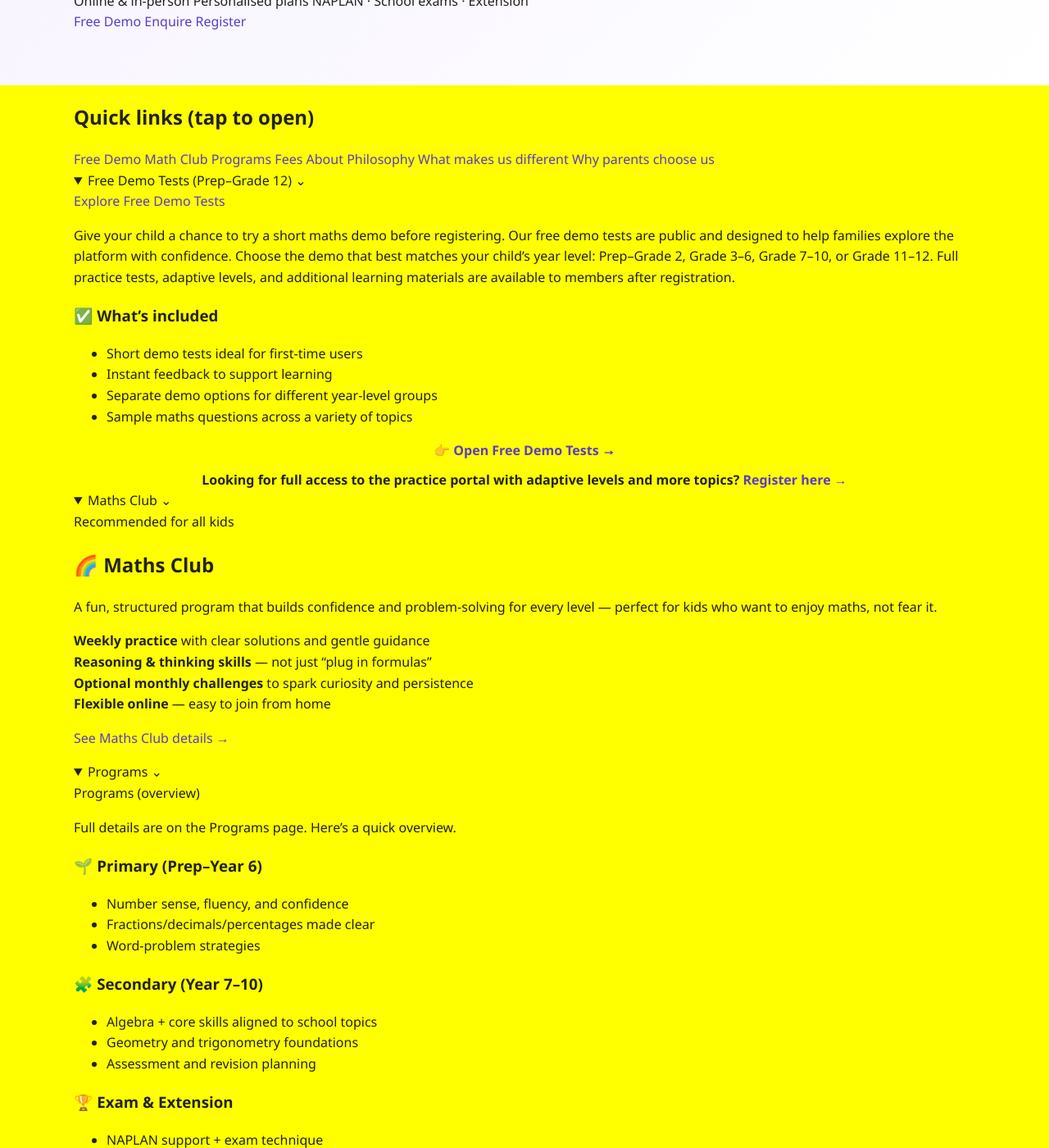
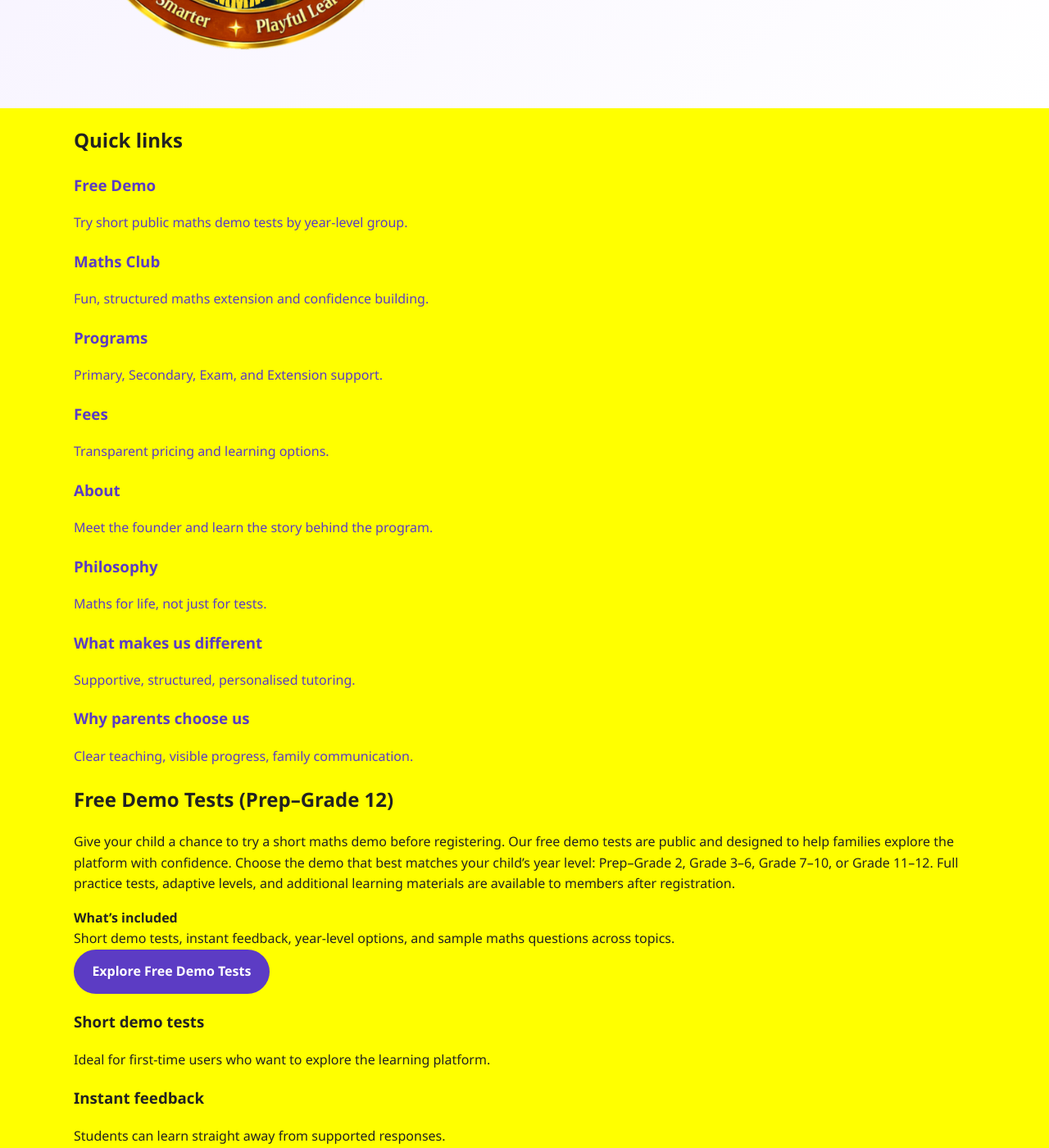
Before and after one commit to 3aMAuVn/3aM, a Jekyll site: the page built from index.html, in a window 1280 px wide and 1400 px high, scrolled down 826 px. Shown: the whole window at 82% size. Built offline with Jekyll 4.4.1, drawn with Linux system fonts in a browser that asks for light colours; some of the changed text lies outside the part shown.

Commit message:
Add files via upload

```diff
--- a/index.html
+++ b/index.html
@@ -9,72 +9,60 @@
 
 <section class="hero">
   <div class="container">
-    <div class="hero-snap">
-      <div class="hero-snap-grid hero-snap-grid-split">
-        <div class="hero-snap-copy">
-          <h1 class="hero-snap-title">MAGIC MATH MASTER</h1>
-          <div class="hero-snap-tagline">Where Learning Maths Becomes Magical</div>
+    <div class="hero-content">
+      <h1>MAGIC MATH MASTER</h1>
+      <p class="tagline">Where Learning Maths Becomes Magical</p>
 
-          <p class="hero-snap-desc hero-snap-desc-left">
-            Calm, structured maths tutoring for students from <b>Prep to Year 12</b> — building confidence step by step.
-            Available <b>online across Australia</b> and <b>in-person</b> (where available).
+      <p>
+        Calm, structured maths tutoring for students from <strong>Prep to Year 12</strong> —
+        building confidence step by step. Available <strong>online across Australia</strong>
+        and <strong>in-person</strong> where available.
       </p>
+
+      <div class="badges">
+        <span class="badge">Qualified educator</span>
+        <span class="badge">Personalised learning plan</span>
+        <span class="badge">Clear communication with families</span>
       </div>
 
-        <div class="hero-snap-logoBox" aria-label="Magic Math Master logo">
-          <img src="{{ '/assets/logo.png' | relative_url }}" alt="Magic Math Master logo" loading="lazy">
+      <div class="badges">
+        <span class="badge">Online &amp; in-person</span>
+        <span class="badge">Personalised plans</span>
+        <span class="badge">NAPLAN · School exams · Extension</span>
+      </div>
+
+      <div class="button-row">
+        <a class="button button-primary" href="#sec_freedemo">Free Demo</a>
+        <a class="button button-secondary" href="{{ '/enquiry.html' | relative_url }}">Enquire</a>
+        <a class="button button-primary" href="{{ '/register.html' | relative_url }}">Register</a>
       </div>
     </div>
 
-      <div class="hero-snap-full">
-        <div class="hero-snap-checks">
-          <span>✓ Qualified educator</span>
-          <span>✓ Personalised learning plan</span>
-          <span>✓ Clear communication with families</span>
-        </div>
-
-        <div class="hero-snap-pills">
-          <span class="hero-snap-pill">Online &amp; in-person</span>
-          <span class="hero-snap-pill">Personalised plans</span>
-          <span class="hero-snap-pill">NAPLAN · School exams · Extension</span>
-        </div>
-
-        <div class="hero-snap-cta">
-          <a class="btn btn-red" href="#sec_freedemo">Free Demo</a>
-          <a class="btn btn-success" href="{{ '/enquiry.html' | relative_url }}">Enquire</a>
-          <a class="btn btn-amber" href="{{ '/register.html' | relative_url }}">Register</a>
-        </div>
-      </div>
+    <div class="hero-image">
+      <img src="{{ '/assets/logo.png' | relative_url }}" alt="Magic Math Master logo" loading="lazy">
     </div>
   </div>
 </section>
 
-<div class="container"><div class="sep"></div></div>
-
 <section class="section">
   <div class="container">
-
-    <div class="quicklinks">
-      <h2>Quick links (tap to open)</h2>
-      <div class="ql-grid">
-        <a class="ql-btn" data-open="sec_freedemo">Free Demo</a>
-        <a class="ql-btn" data-open="sec_mathclub">Math Club</a>
-        <a class="ql-btn" data-open="sec_programs">Programs</a>
-        <a class="ql-btn" data-open="sec_pricing">Fees</a>
-        <a class="ql-btn" data-open="sec_about">About</a>
-        <a class="ql-btn" data-open="sec_philosophy">Philosophy</a>
-        <a class="ql-btn" data-open="sec_diff">What makes us different</a>
-        <a class="ql-btn" data-open="sec_why">Why parents choose us</a>
+    <h2>Quick links</h2>
+    <div class="card-grid">
+      <a class="card" href="#sec_freedemo"><h3>Free Demo</h3><p>Try short public maths demo tests by year-level group.</p></a>
+      <a class="card" href="#sec_mathclub"><h3>Maths Club</h3><p>Fun, structured maths extension and confidence building.</p></a>
+      <a class="card" href="#sec_programs"><h3>Programs</h3><p>Primary, Secondary, Exam, and Extension support.</p></a>
+      <a class="card" href="#sec_pricing"><h3>Fees</h3><p>Transparent pricing and learning options.</p></a>
+      <a class="card" href="#sec_about"><h3>About</h3><p>Meet the founder and learn the story behind the program.</p></a>
+      <a class="card" href="#sec_philosophy"><h3>Philosophy</h3><p>Maths for life, not just for tests.</p></a>
+      <a class="card" href="#sec_diff"><h3>What makes us different</h3><p>Supportive, structured, personalised tutoring.</p></a>
+      <a class="card" href="#sec_why"><h3>Why parents choose us</h3><p>Clear teaching, visible progress, family communication.</p></a>
     </div>
   </div>
+</section>
 
-    <details class="acc" id="sec_freedemo" open>
-      <summary class="acc-sum">Free Demo Tests (Prep–Grade 12) <span class="caret">⌄</span></summary>
-      <div class="acc-body">
-        <a class="btn" href="{{ '/demo/index.html' | relative_url }}" target="_blank" rel="noopener">
-          Explore Free Demo Tests
-        </a>
-
+<section class="section" id="sec_freedemo">
+  <div class="container">
+    <h2>Free Demo Tests (Prep–Grade 12)</h2>
     <p class="sub-center">
       Give your child a chance to try a short maths demo before registering.
       Our free demo tests are public and designed to help families explore the platform with confidence.
@@ -82,263 +70,205 @@
       Full practice tests, adaptive levels, and additional learning materials are available to members after registration.
     </p>
 
-        <div class="mini-card">
-          <h3>✅ What’s included</h3>
-          <ul>
-            <li>Short demo tests ideal for first-time users</li>
-            <li>Instant feedback to support learning</li>
-            <li>Separate demo options for different year-level groups</li>
-            <li>Sample maths questions across a variety of topics</li>
-          </ul>
+    <div class="notice">
+      <div>
+        <strong>What’s included</strong><br>
+        Short demo tests, instant feedback, year-level options, and sample maths questions across topics.
+      </div>
+      <a class="button button-primary" href="{{ '/demo/index.html' | relative_url }}" target="_blank" rel="noopener">Explore Free Demo Tests</a>
+    </div>
 
-          <p style="margin:12px 0 0; font-weight:1000; text-align:center;">
-            👉 <a class="link-strong" href="{{ '/demo/' | relative_url }}">Open Free Demo Tests →</a>
-          </p>
+    <div class="card-grid">
+      <div class="card">
+        <h3>Short demo tests</h3>
+        <p>Ideal for first-time users who want to explore the learning platform.</p>
+      </div>
+      <div class="card">
+        <h3>Instant feedback</h3>
+        <p>Students can learn straight away from supported responses.</p>
+      </div>
+      <div class="card">
+        <h3>Different year-level groups</h3>
+        <p>Prep–2, Grade 3–6, Grade 7–10, and Grade 11–12 pathways.</p>
+      </div>
+    </div>
 
-          <p style="margin:10px 0 0; color: var(--muted); font-weight: 700; text-align:center;">
+    <p class="sub-center">
+      👉 <a href="{{ '/demo/' | relative_url }}">Open Free Demo Tests →</a>
+      <br>
       Looking for full access to the practice portal with adaptive levels and more topics?
-            <a class="link-strong" href="{{ '/register.html' | relative_url }}">Register here →</a>
+      <a href="{{ '/register.html' | relative_url }}">Register here →</a>
     </p>
   </div>
-      </div>
-    </details>
+</section>
 
-    <details class="acc" id="sec_mathclub" open>
-      <summary class="acc-sum">Maths Club <span class="caret">⌄</span></summary>
-      <div class="acc-body">
-        <div class="club-summary-wrap">
-          <div class="club-badge">Recommended for all kids</div>
-
-          <h2 class="club-summary-title">🌈 Maths Club</h2>
-
-          <p class="club-summary-desc">
+<section class="section" id="sec_mathclub">
+  <div class="container">
+    <h2>Maths Club</h2>
+    <p class="sub-center">
       A fun, structured program that builds confidence and problem-solving for every level —
       perfect for kids who want to enjoy maths, not fear it.
     </p>
 
-          <div class="club-summary-grid">
-            <div class="club-summary-pill">
-              <strong>Weekly practice</strong> with clear solutions and gentle guidance
+    <div class="badges">
+      <span class="badge">Recommended for all kids</span>
+      <span class="badge">Weekly practice</span>
+      <span class="badge">Reasoning &amp; thinking skills</span>
+      <span class="badge">Flexible online</span>
     </div>
-            <div class="club-summary-pill">
-              <strong>Reasoning &amp; thinking skills</strong> — not just “plug in formulas”
+
+    <div class="card-grid">
+      <div class="card"><h3>Weekly practice</h3><p>Clear solutions and gentle guidance each week.</p></div>
+      <div class="card"><h3>Thinking skills</h3><p>More than formulas — students build reasoning habits.</p></div>
+      <div class="card"><h3>Monthly challenges</h3><p>Optional challenge tasks to spark curiosity and persistence.</p></div>
+      <div class="card"><h3>Easy to join</h3><p>Flexible online access from home.</p></div>
     </div>
-            <div class="club-summary-pill">
-              <strong>Optional monthly challenges</strong> to spark curiosity and persistence
+
+    <div class="button-row">
+      <a class="button button-primary" href="{{ '/mathclub.html' | relative_url }}">See Maths Club details →</a>
     </div>
-            <div class="club-summary-pill">
-              <strong>Flexible online</strong> — easy to join from home
+  </div>
+</section>
+
+<section class="section" id="sec_programs">
+  <div class="container">
+    <h2>Programs</h2>
+    <p class="sub-center">Full details are on the Programs page. Here’s a quick overview.</p>
+
+    <div class="card-grid">
+      <div class="card">
+        <h3>🌱 Primary (Prep–Year 6)</h3>
+        <p>Number sense, fluency, confidence, fractions, decimals, percentages, and word-problem strategies.</p>
+      </div>
+      <div class="card">
+        <h3>🧩 Secondary (Year 7–10)</h3>
+        <p>Algebra, core school skills, geometry, trigonometry, assessment support, and revision planning.</p>
+      </div>
+      <div class="card">
+        <h3>🏆 Exam &amp; Extension</h3>
+        <p>NAPLAN support, exam technique, fewer careless mistakes, and challenge for advanced learners.</p>
+      </div>
+      <div class="card">
+        <h3>👩‍🏫 One-to-One or Group</h3>
+        <p>Personalised lessons or small group tutorials with support and extension.</p>
       </div>
     </div>
 
-          <p class="club-summary-cta">
-            <a class="btn btn-primary" href="{{ '/mathclub.html' | relative_url }}">See Maths Club details →</a>
-          </p>
+    <p class="sub-center">👉 <a href="{{ '/programs.html' | relative_url }}">Read full program details →</a></p>
+  </div>
+</section>
+
+<section class="section" id="sec_pricing">
+  <div class="container">
+    <h2>Fees</h2>
+    <div class="card">
+      <h3>Transparent pricing</h3>
+      <p>Clear fee tiers for Primary, Secondary, and Extension.</p>
+      <p>Term bookings may have discounts. Online and in-person options are available where possible.</p>
+      <p>👉 <a href="{{ '/pricing.html' | relative_url }}">See full fees &amp; options →</a></p>
     </div>
   </div>
-    </details>
+</section>
 
-    <details class="acc" id="sec_programs" open>
-      <summary class="acc-sum">Programs <span class="caret">⌄</span></summary>
-      <div class="acc-body">
-        <div class="h2-center">Programs (overview)</div>
-        <p class="sub-center">Full details are on the Programs page. Here’s a quick overview.</p>
+<section class="section" id="sec_about">
+  <div class="container">
+    <h2>About</h2>
 
-        <div class="two-grid">
-          <div class="mini-card">
-            <h3>🌱 Primary (Prep–Year 6)</h3>
+    <div class="card-grid">
+      <div class="card">
+        <img src="{{ '/assets/founder.png' | relative_url }}" alt="Dr Tuyet Vu, founder of Magic Math Master" loading="lazy">
+      </div>
+      <div class="card">
+        <h3>Loving Scientist</h3>
+        <p>
+          Magic Math Master was founded by <strong>Dr Tuyet Vu</strong> – a scientist, engineer,
+          experienced maths teacher, and devoted mum of two.
+        </p>
+        <p>
+          She has spent decades in STEM education and industry, so she knows both how maths is used in the real world
+          and how young minds learn best.
+        </p>
+        <p>
+          At Magic Math Master, we build on Dr Tuyet’s expertise to design lessons that are practical,
+          engaging, and child-focused.
+        </p>
+        <p>👉 <a href="{{ '/about.html' | relative_url }}">Read more about our story on the About Us page.</a></p>
+      </div>
+    </div>
+  </div>
+</section>
+
+<section class="section" id="sec_philosophy">
+  <div class="container">
+    <h2>Our Philosophy</h2>
+
+    <div class="card">
+      <h3>Maths for life — not just tests</h3>
       <ul>
-              <li>Number sense, fluency, and confidence</li>
-              <li>Fractions/decimals/percentages made clear</li>
-              <li>Word-problem strategies</li>
+        <li><strong>Strong foundations first</strong> so students feel confident.</li>
+        <li><strong>Meaningful contexts</strong> like money, games, sport, and science to make maths stick.</li>
+        <li><strong>Real problem-solving</strong> so students learn strategies, not just steps.</li>
+        <li><strong>Growth mindset</strong> where mistakes are part of learning.</li>
       </ul>
+      <p>👉 <a href="{{ '/philosophy.html' | relative_url }}">Read the full Philosophy page →</a></p>
+    </div>
+  </div>
+</section>
+
+<section class="section" id="sec_diff">
+  <div class="container">
+    <h2>What Makes Us Different</h2>
+    <p class="sub-center">
+      Supportive, structured, and personalised maths learning — with clear communication for families.
+    </p>
+
+    <div class="notice">
+      <div>
+        <strong>Good to know:</strong><br>
+        Lessons are prepaid · 24-hour notice for changes · Respectful, supportive learning environment.
+      </div>
+      <a class="button button-secondary" href="{{ '/policies.html' | relative_url }}">View full policy</a>
     </div>
 
-          <div class="mini-card">
-            <h3>🧩 Secondary (Year 7–10)</h3>
-            <ul>
-              <li>Algebra + core skills aligned to school topics</li>
-              <li>Geometry and trigonometry foundations</li>
-              <li>Assessment and revision planning</li>
-            </ul>
+    <div class="card-grid">
+      <div class="card">
+        <h3>🎓 Qualified educator-led</h3>
+        <p>Lessons are designed and delivered with strong academic expertise and a deep understanding of how students think and learn.</p>
       </div>
-
-          <div class="mini-card">
-            <h3>🏆 Exam &amp; Extension</h3>
-            <ul>
-              <li>NAPLAN support + exam technique</li>
-              <li>Reduce careless mistakes</li>
-              <li>Challenge for advanced learners</li>
-            </ul>
+      <div class="card">
+        <h3>🎯 Personalised, not generic</h3>
+        <p>Every child learns differently. We adjust pace, explanations, and strategies to suit each student.</p>
       </div>
-
-          <div class="mini-card">
-            <h3>👩‍🏫 One-to-One or Group</h3>
-            <ul>
-              <li>Personalised lessons or small group tutorials</li>
-              <li>Confidence and communication</li>
-              <li>Support + extension</li>
-            </ul>
+      <div class="card">
+        <h3>👨‍👩‍👧‍👦 Clear communication</h3>
+        <p>Parents are kept informed about progress, challenges, and next steps.</p>
+      </div>
+      <div class="card">
+        <h3>🧠 Confidence before speed</h3>
+        <p>We prioritise understanding and confidence. Speed develops naturally once concepts are truly understood.</p>
+      </div>
+      <div class="card">
+        <h3>🌱 Safe &amp; encouraging</h3>
+        <p>Mistakes are part of learning, not something to fear. Students are supported to ask questions and grow with confidence.</p>
       </div>
     </div>
 
-        <p style="text-align:center; margin:14px 0 0; font-weight:1000;">
-          👉 <a class="link-strong" href="{{ '/programs.html' | relative_url }}">Read full program details →</a>
-        </p>
+    <p class="sub-center">👉 <a href="{{ '/enquiry.html' | relative_url }}">Send an enquiry to get a recommended starting plan →</a></p>
   </div>
-    </details>
+</section>
 
-    <details class="acc" id="sec_pricing" open>
-      <summary class="acc-sum">Fees <span class="caret">⌄</span></summary>
-      <div class="acc-body">
-        <div class="h2-center">Fees (summary)</div>
-        <div class="mini-card">
-          <h3>Transparent pricing</h3>
-          <ul>
-            <li>Clear fee tiers for Primary, Secondary, and Extension.</li>
-            <li>Term bookings may have discounts (optional).</li>
-            <li>Online and in-person options (where available).</li>
-          </ul>
-          <p style="margin:12px 0 0; font-weight:1000;">
-            👉 <a class="link-strong" href="{{ '/pricing.html' | relative_url }}">See full fees &amp; options →</a>
-          </p>
-        </div>
-      </div>
-    </details>
+<section class="section" id="sec_why">
+  <div class="container">
+    <h2>Why Parents Choose Us</h2>
 
-    <details class="acc" id="sec_about" open>
-      <summary class="acc-sum">About <span class="caret">⌄</span></summary>
-      <div class="acc-body">
-        <div class="h2-center">About (overview)</div>
-          <div class="about-feature-card">
-      <div class="about-feature-media">
-        <img
-          src="{{ '/assets/founder.png' | relative_url }}"
-          alt="Dr Tuyet Vu, founder of Magic Math Master"
-          class="about-feature-image"
-          loading="lazy"
-        >
-      </div>
-
-      <div class="about-feature-content">
-        <h3>Loving Scientist</h3>
-
-        <p>
-          Magic Math Master was founded by <strong>Dr Tuyet Vu</strong> – a scientist, engineer,
-          experienced maths teacher, and devoted mum of two. She has spent decades in STEM education
-          and industry, so she knows both how maths is used in the real world and how young minds learn best.
-        </p>
-
-        <p>
-          At Magic Math Master, we build on our founder, Dr Tuyet’s expertise to design lessons that are
-          practical, engaging, and child-focused.
-        </p>
-
-        <p class="about-feature-linkrow">
-          👉 <a class="link-strong" href="{{ '/about.html' | relative_url }}">Read more about our story on the About Us page.</a>
-        </p>
-      </div>
-      </div>
-    </details>
-
-    <details class="acc" id="sec_philosophy" open>
-      <summary class="acc-sum">Philosophy <span class="caret">⌄</span></summary>
-      <div class="acc-body">
-        <div class="h2-center">Our philosophy (summary)</div>
-        <div class="mini-card">
-          <h3>Maths for life — not just tests</h3>
-          <ul>
-            <li><b>Strong foundations first</b> so students feel confident.</li>
-            <li><b>Meaningful contexts</b> (money, games, sport, science) to make maths stick.</li>
-            <li><b>Real problem-solving</b> — students learn strategies, not just steps.</li>
-            <li><b>Growth mindset</b> — mistakes are part of learning.</li>
-          </ul>
-          <p style="margin:12px 0 0; font-weight:1000;">
-            👉 <a class="link-strong" href="{{ '/philosophy.html' | relative_url }}">Read the full Philosophy page →</a>
-          </p>
-        </div>
-      </div>
-    </details>
-
-    <details class="acc" id="sec_diff" open>
-      <summary class="acc-sum">What makes us different <span class="caret">⌄</span></summary>
-      <div class="acc-body">
-        <div class="diff-wrap">
-          <div class="diff-head">
-            <h2 class="diff-title"><span class="spark">✨</span> What makes us different</h2>
-            <p class="diff-sub">Supportive, structured, and personalised maths learning — with clear communication for families.</p>
-          </div>
-
-          <div class="diff-note" role="note" aria-label="Good to know">
-            <div class="note-text">
-              <strong>Good to know:</strong>
-              Lessons are prepaid · 24-hour notice for changes · Respectful, supportive learning environment.
-            </div>
-            <a class="note-link" href="{{ '/policies.html' | relative_url }}">View full policy</a>
-          </div>
-
-          <div class="diff-grid">
-            <div class="diff-card">
-              <div class="diff-top">
-                <div class="diff-ico" aria-hidden="true">🎓</div>
-                <h3>Qualified educator-led</h3>
-              </div>
-              <p>Lessons are designed and delivered with strong academic expertise and a deep understanding of how students think and learn.</p>
-            </div>
-
-            <div class="diff-card">
-              <div class="diff-top">
-                <div class="diff-ico" aria-hidden="true">🎯</div>
-                <h3>Personalised, not generic</h3>
-              </div>
-              <p>Every child learns differently. We adjust pace, explanations, and strategies to suit each student — not a one-size-fits-all approach.</p>
-            </div>
-
-            <div class="diff-card">
-              <div class="diff-top">
-                <div class="diff-ico" aria-hidden="true">👨‍👩‍👧‍👦</div>
-                <h3>Clear communication</h3>
-              </div>
-              <p>Parents are kept informed about progress, challenges, and next steps — so there are no surprises.</p>
-            </div>
-
-            <div class="diff-card">
-              <div class="diff-top">
-                <div class="diff-ico" aria-hidden="true">🧠</div>
-                <h3>Confidence before speed</h3>
-              </div>
-              <p>We prioritise understanding and confidence. Speed develops naturally once concepts are truly understood.</p>
-            </div>
-
-            <div class="diff-card">
-              <div class="diff-top">
-                <div class="diff-ico" aria-hidden="true">🌱</div>
-                <h3>Safe &amp; encouraging</h3>
-              </div>
-              <p>Mistakes are part of learning, not something to fear. Students are supported to ask questions and grow with confidence.</p>
-            </div>
-          </div>
-        </div>
-
-        <p style="text-align:center; margin:14px 0 0; font-weight:1000;">
-          👉 <a class="link-strong" href="{{ '/enquiry.html' | relative_url }}">Send an enquiry to get a recommended starting plan →</a>
-        </p>
-      </div>
-    </details>
-
-    <details class="acc" id="sec_why" open>
-      <summary class="acc-sum">Why parents choose us <span class="caret">⌄</span></summary>
-      <div class="acc-body">
-        <div class="h2-center">Why parents choose Magic Math Master</div>
-
-        <div class="grid">
+    <div class="card-grid">
       <div class="card">
         <h3>Clear, calm teaching</h3>
         <p>Step-by-step explanations so students feel safe to ask questions and learn from mistakes.</p>
       </div>
       <div class="card">
         <h3>Real progress you can see</h3>
-            <p>Targeted practice + feedback helps students build accuracy, speed, and confidence over time.</p>
+        <p>Targeted practice and feedback help students build accuracy, speed, and confidence over time.</p>
       </div>
       <div class="card">
         <h3>Family communication</h3>
@@ -346,11 +276,12 @@
       </div>
     </div>
 
-        <p style="text-align:center; margin:14px 0 0; font-weight:1000;">
-          👉 <a class="link-strong" href="{{ '/enquiry.html' | relative_url }}">Send an enquiry to get a recommended starting plan →</a>
-        </p>
+    <div class="notice">
+      <div>
+        <strong>Ready to get started?</strong><br>
+        Tell us your child’s year level and current goals.
       </div>
-    </details>
-
+      <a class="button button-primary" href="{{ '/enquiry.html' | relative_url }}">Send Enquiry</a>
+    </div>
   </div>
 </section>
```
Lines whose indentation alone changed are shown as unchanged.
